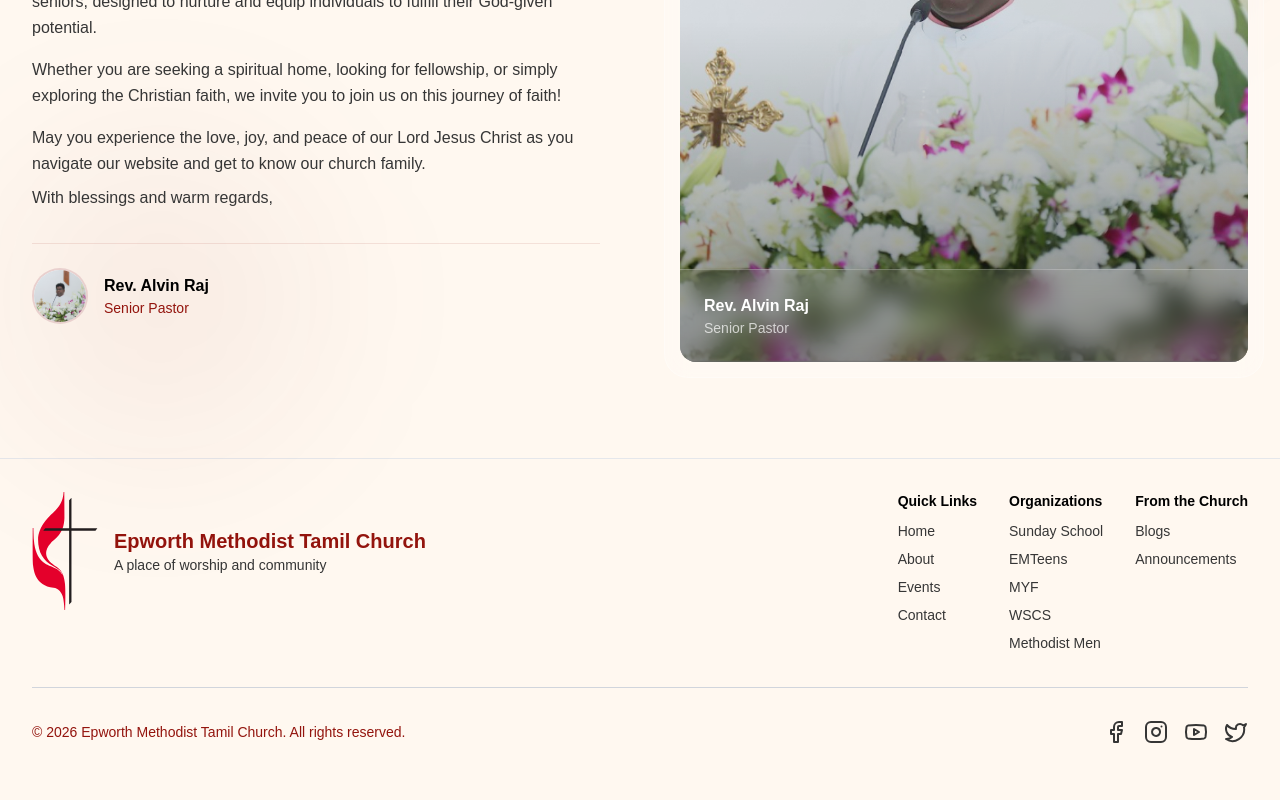
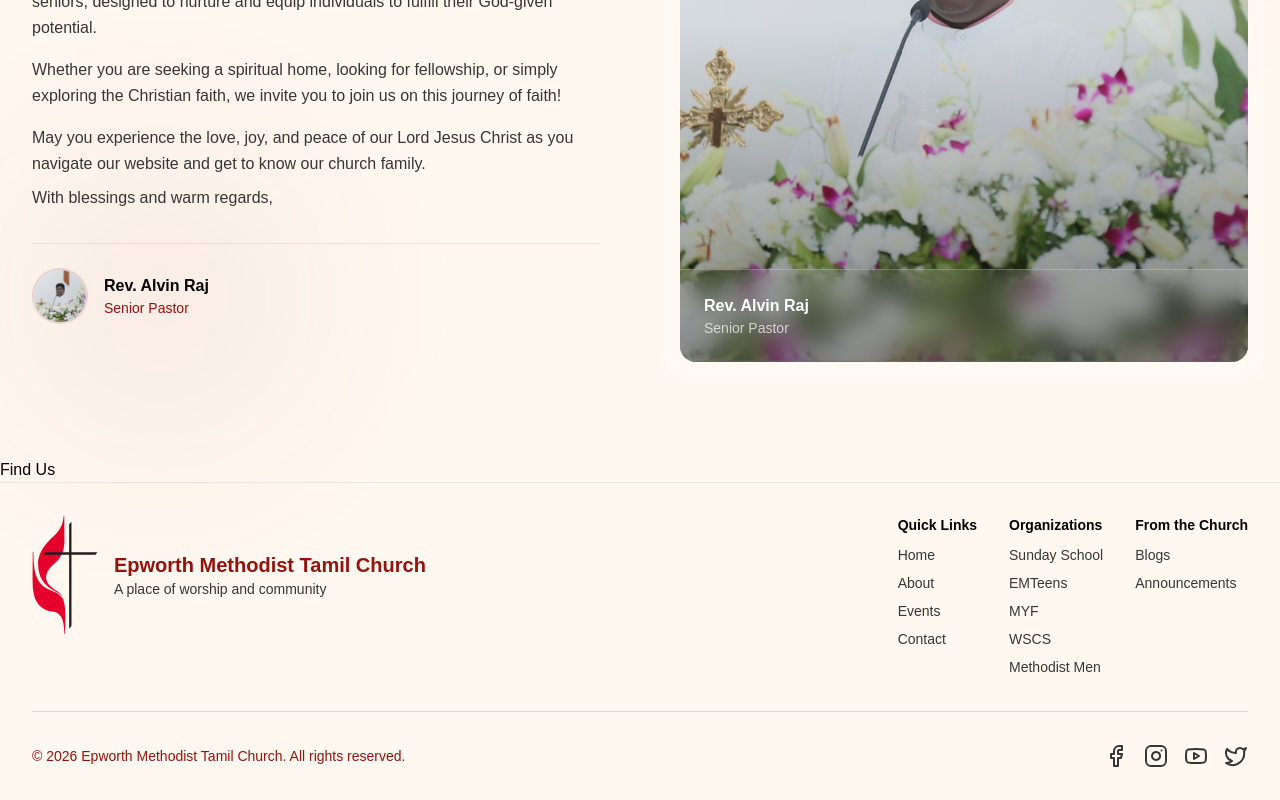
Before and after one commit to devtitus/epworth-church-website, a Next.js app: page / in a window 1280 px wide. Shown: the part 1281-2081 px from the top of the page. Before the commit the page ends 2057 px from the top, so only its background shows below. Built offline with nearby package versions, Linux system fonts and the light colour scheme.

Commit message:
feat: add Find Us section to homepage
- Added Find component to homepage layout
- Created new find-us.tsx section component
- Updated index.ts exports to include Find component
- Maintained consistent component structure and naming conventions

```diff
--- a/app/page.tsx
+++ b/app/page.tsx
@@ -1,10 +1,11 @@
-import { Hero, Greetings } from "@/app/sections/home/index"
+import { Hero, Greetings, Find } from "@/app/sections/home/index"
 
 export default function Home() {
   return (
     <div className="min-h-screen">
       <Hero />
       <Greetings />
+      <Find />
     </div>
   );
 }
--- /dev/null
+++ b/app/sections/home/find-us.tsx
@@ -0,0 +1,9 @@
+const FindUs = () => {
+    return (
+        <div>
+            Find Us
+        </div>
+    )
+}
+
+export default FindUs;
--- a/app/sections/home/index.ts
+++ b/app/sections/home/index.ts
@@ -1,2 +1,3 @@
-export { default as Hero } from './Hero';
-export { default as Greetings } from './Greetings'
+export { default as Hero } from './hero';
+export { default as Greetings } from './greetings';
+export { default as Find } from './find-us'
```
